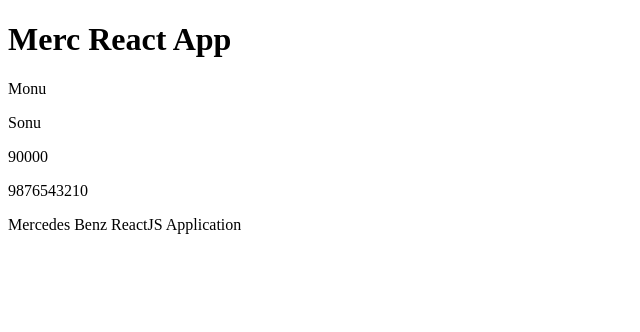
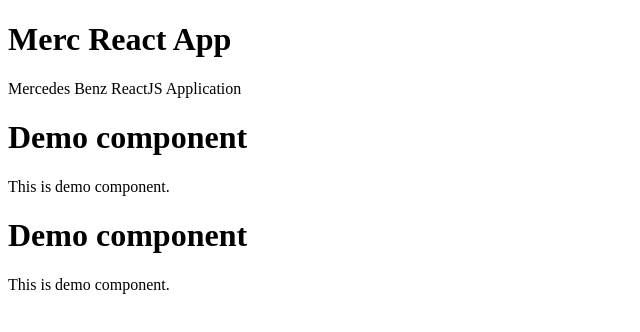
Before and after one commit to vamandeshmukh/merc-react-app-2023, a React (Create React App) app: page / in a window 1280 px wide. Shown: the top 332 px of the page, without its empty margins (0-640 px from the left). Built offline with nearby package versions, Linux system fonts and the light colour scheme.

Commit message:
react day1

```diff
--- a/src/App.js
+++ b/src/App.js
@@ -1,26 +1,74 @@
+import Demo from "./components/Demo";
 
 const App = () => {
-
-  const firstName = 'Monu';
-  const empData = {
-    firstName: 'Sonu',
-    salary: 90000,
-    phones: [9876543210, 6789012345]
-  };
 
   return (
     <div>
       <h1>Merc React App</h1>
-      <p> {firstName} </p>
-      <p> {empData.firstName} </p>
-      <p> {empData.salary} </p>
-      <p> {empData.phones[0]} </p>
       <p>Mercedes Benz ReactJS Application</p>
+      <Demo />
+      <Demo></Demo>
     </div>
   );
 }
 
 export default App;
+
+
+// const App = () => {
+
+//   return (
+//     <div>
+//       <h1>Merc React App</h1>
+//       <p>Mercedes Benz ReactJS Application</p>
+//     </div>
+//   );
+// }
+
+// export default App;
+
+// class component
+
+// import { Component } from "react";
+
+// class App extends Component {
+
+//   render = () => {
+//     return (
+//       <div>
+//         <h1>Merc React App</h1>
+//         <p>Mercedes Benz ReactJS Application</p>
+//       </div>
+//     );
+//   };
+// }
+
+// export default App;
+
+// function component
+
+// const App = () => {
+
+//   const firstName = 'Monu';
+//   const empData = {
+//     firstName: 'Sonu',
+//     salary: 90000,
+//     phones: [9876543210, 6789012345]
+//   };
+
+//   return (
+//     <div>
+//       <h1>Merc React App</h1>
+//       <p> {firstName} </p>
+//       <p> {empData.firstName} </p>
+//       <p> {empData.salary} </p>
+//       <p> {empData.phones[0]} </p>
+//       <p>Mercedes Benz ReactJS Application</p>
+//     </div>
+//   );
+// }
+
+// export default App;
 
 
 // const App = () => {
--- /dev/null
+++ b/src/components/Demo.js
@@ -0,0 +1,11 @@
+
+const Demo = () => {
+    return (
+        <div>
+            <h1>Demo component</h1>
+            <p>This is demo component.</p>
+        </div>
+    );
+};
+
+export default Demo;
```
